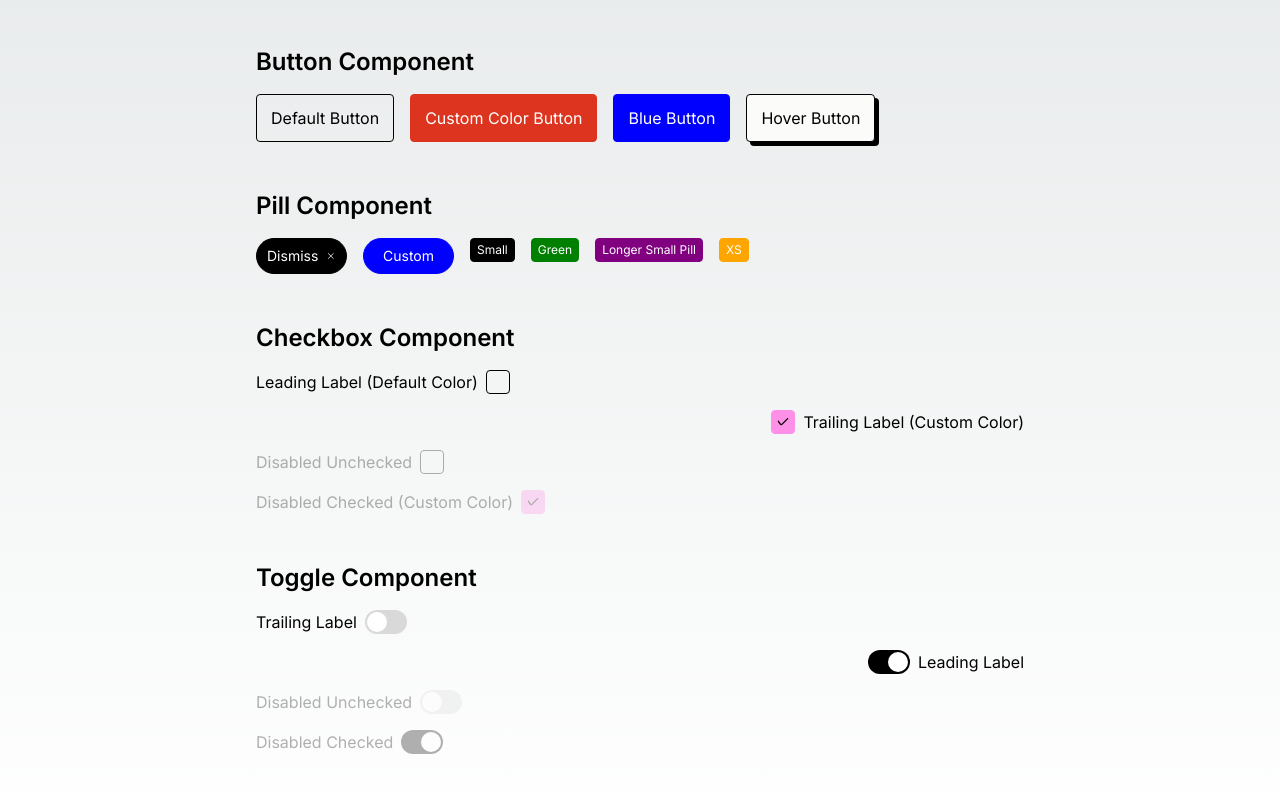
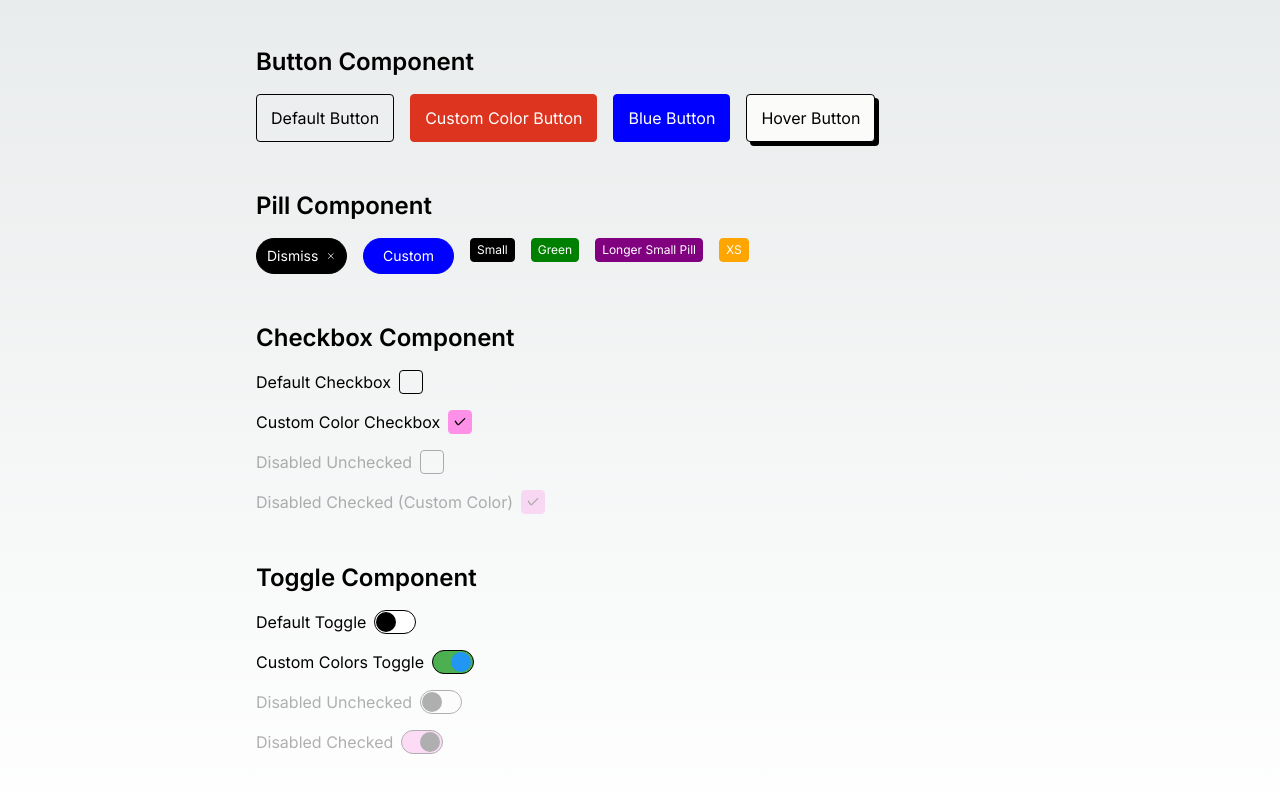
Before and after one commit to m2rads/financial-calendar, a Next.js app: page /playground in a window 1280 px wide. Shown: the part 738-1530 px from the top of the page. Built offline with nearby package versions, Linux system fonts and the light colour scheme.

Commit message:
fix alignment of the leading label components

```diff
--- a/app/playground/page.tsx
+++ b/app/playground/page.tsx
@@ -159,14 +159,12 @@ export default function Playground() {
           <h2 className="text-2xl font-semibold">Checkbox Component</h2>
           <div className="flex flex-col gap-4">
             <Checkbox
-              label="Leading Label (Default Color)"
-              labelPosition="leading"
+              label="Default Checkbox"
               checked={checkboxStates.checkbox1}
               onChange={handleCheckboxChange('checkbox1')}
             />
             <Checkbox
-              label="Trailing Label (Custom Color)"
-              labelPosition="trailing"
+              label="Custom Color Checkbox"
               checked={checkboxStates.checkbox2}
               onChange={handleCheckboxChange('checkbox2')}
               selectedColor="#FF90E8"
@@ -191,16 +189,17 @@ export default function Playground() {
           <h2 className="text-2xl font-semibold">Toggle Component</h2>
           <div className="flex flex-col gap-4">
             <Toggle
-              label="Trailing Label"
-              labelPosition="trailing"
+              label="Default Toggle"
               checked={toggleStates.toggle1}
               onChange={handleToggleChange('toggle1')}
             />
             <Toggle
-              label="Leading Label"
-              labelPosition="leading"
+              label="Custom Colors Toggle"
               checked={toggleStates.toggle2}
               onChange={handleToggleChange('toggle2')}
+              activeColor="#4CAF50"
+              inactiveColor="#FFA000"
+              toggleColor="#2196F3"
             />
             <Toggle
               label="Disabled Unchecked"
--- a/components/ui/checkbox.tsx
+++ b/components/ui/checkbox.tsx
@@ -4,7 +4,7 @@ import { cn } from "@/lib/utils";
 import { Check2 } from "@/components/icons";
 
 const checkboxVariants = cva(
-  "flex items-center gap-2",
+  "inline-flex items-center gap-2",
   {
     variants: {
       labelPosition: {
@@ -29,6 +29,18 @@ const Checkbox = forwardRef<HTMLInputElement, CheckboxProps>(
   ({ className, labelPosition, label, disabled, checked, selectedColor = "#FF90E8", ...props }, ref) => {
     return (
       <label className={cn(checkboxVariants({ labelPosition }), className, disabled ? "opacity-30 cursor-not-allowed" : "cursor-pointer")}>
+        <span className="text-base leading-[140%] font-mabry-pro font-[400]">
+          {label}
+        </span>
+        <div
+          className={cn(
+            "w-6 h-6 border rounded flex items-center justify-center transition-colors flex-shrink-0",
+            checked ? "bg-current" : "border-black"
+          )}
+          style={{ borderColor: checked ? selectedColor : 'black', color: selectedColor }}
+        >
+          {checked && <Check2 className="w-4 h-4 text-white" />}
+        </div>
         <input
           type="checkbox"
           className="sr-only"
@@ -37,18 +49,6 @@ const Checkbox = forwardRef<HTMLInputElement, CheckboxProps>(
           ref={ref}
           {...props}
         />
-        <span className="text-base leading-[140%] font-mabry-pro font-[400]">
-          {label}
-        </span>
-        <div
-          className={cn(
-            "w-6 h-6 border rounded flex items-center justify-center transition-colors",
-            checked ? "bg-current" : "border-black"
-          )}
-          style={{ borderColor: checked ? selectedColor : 'black', color: selectedColor }}
-        >
-          {checked && <Check2 className="w-4 h-4 text-white" />}
-        </div>
       </label>
     );
   }
--- a/components/ui/toggle.tsx
+++ b/components/ui/toggle.tsx
@@ -3,16 +3,16 @@ import { cva, type VariantProps } from "class-variance-authority";
 import { cn } from "@/lib/utils";
 
 const toggleVariants = cva(
-  "flex items-center gap-2",
+  "inline-flex items-center gap-2",
   {
     variants: {
       labelPosition: {
-        leading: "flex-row-reverse",
-        trailing: "flex-row",
+        leading: "flex-row",
+        trailing: "flex-row-reverse",
       },
     },
     defaultVariants: {
-      labelPosition: "trailing",
+      labelPosition: "leading",
     },
   }
 );
@@ -21,12 +21,48 @@ export interface ToggleProps
   extends React.InputHTMLAttributes<HTMLInputElement>,
     VariantProps<typeof toggleVariants> {
   label: string;
+  activeColor?: string;
+  inactiveColor?: string;
+  toggleColor?: string;
 }
 
 const Toggle = forwardRef<HTMLInputElement, ToggleProps>(
-  ({ className, labelPosition, label, disabled, checked, ...props }, ref) => {
+  ({
+    className,
+    labelPosition,
+    label,
+    disabled,
+    checked,
+    activeColor = "#FF90E8",
+    inactiveColor = "white",
+    toggleColor = "black",
+    ...props
+  }, ref) => {
     return (
       <label className={cn(toggleVariants({ labelPosition }), className, disabled ? "opacity-30 cursor-not-allowed" : "cursor-pointer")}>
+        <span className="text-base leading-[140%] font-mabry-pro font-[400]">
+          {label}
+        </span>
+        <div
+          className={cn(
+            "relative w-[42px] h-6 rounded-full transition-colors duration-300 ease-in-out border border-black flex-shrink-0",
+          )}
+          style={{
+            backgroundColor: checked ? activeColor : inactiveColor,
+          }}
+        >
+          <div
+            className={cn(
+              "absolute w-5 h-5 rounded-full transition-transform duration-300 ease-bounce",
+            )}
+            style={{
+              backgroundColor: toggleColor,
+              transform: checked ? 'translateX(calc(100% - 2px))' : 'translateX(1px)',
+              top: 'calc(50% - 10px)',
+              left: '0',
+            }}
+          />
+        </div>
         <input
           type="checkbox"
           className="sr-only"
@@ -35,22 +71,6 @@ const Toggle = forwardRef<HTMLInputElement, ToggleProps>(
           ref={ref}
           {...props}
         />
-        <span className="text-base leading-[140%] font-mabry-pro font-[400]">
-          {label}
-        </span>
-        <div
-          className={cn(
-            "relative w-[42px] h-6 rounded-full transition-colors",
-            checked ? "bg-black" : "bg-[#D9D9D9]"
-          )}
-        >
-          <div
-            className={cn(
-              "absolute top-0.5 w-5 h-5 bg-white rounded-full transition-transform",
-              checked ? "right-0.5" : "left-0.5"
-            )}
-          />
-        </div>
       </label>
     );
   }
```
